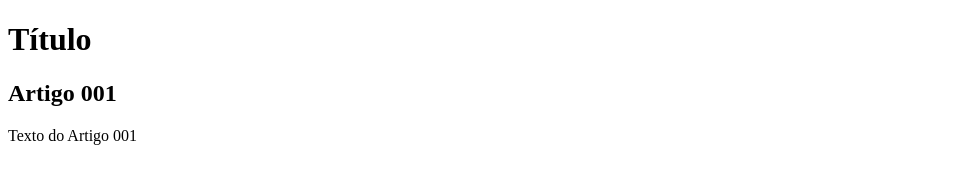
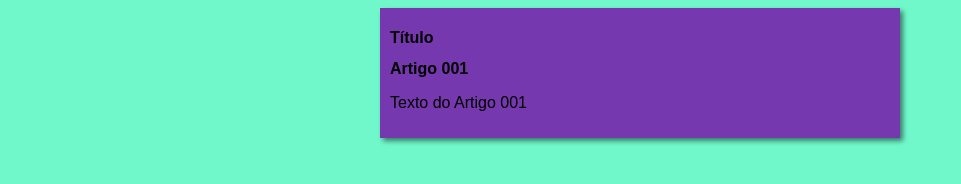
Before and after one commit to Anna-Castor/projeto-site, a plain HTML site: page index.html in a window 1280 px wide. Shown: the whole page, without its empty margins (0-961 px from the left). Drawn offline with Linux system fonts and the light colour scheme.

Commit message:
iniciei o design

```diff
--- /dev/null
+++ b/estilos/style.css
@@ -0,0 +1,16 @@
+*{
+    font-family: Arial, Helvetica, sans-serif;
+    font-size: 16px;
+}
+
+body{
+    background-color:rgb(112, 248, 203)
+}
+
+main{
+    background-color:rgb(117, 56, 174);
+    width: 500px;
+    margin: auto;
+    padding: 10px;
+    box-shadow: 3px 3px 5px rgba(0, 0, 0, 0.498);
+}
--- a/index.html
+++ b/index.html
@@ -4,6 +4,7 @@
     <meta charset="UTF-8">
     <meta name="viewport" content="width=device-width, initial-scale=1.0">
     <title>Document</title>
+    <link rel="stylesheet" href="estilos/style.css">
 </head>
 <body>
     <main>
```
